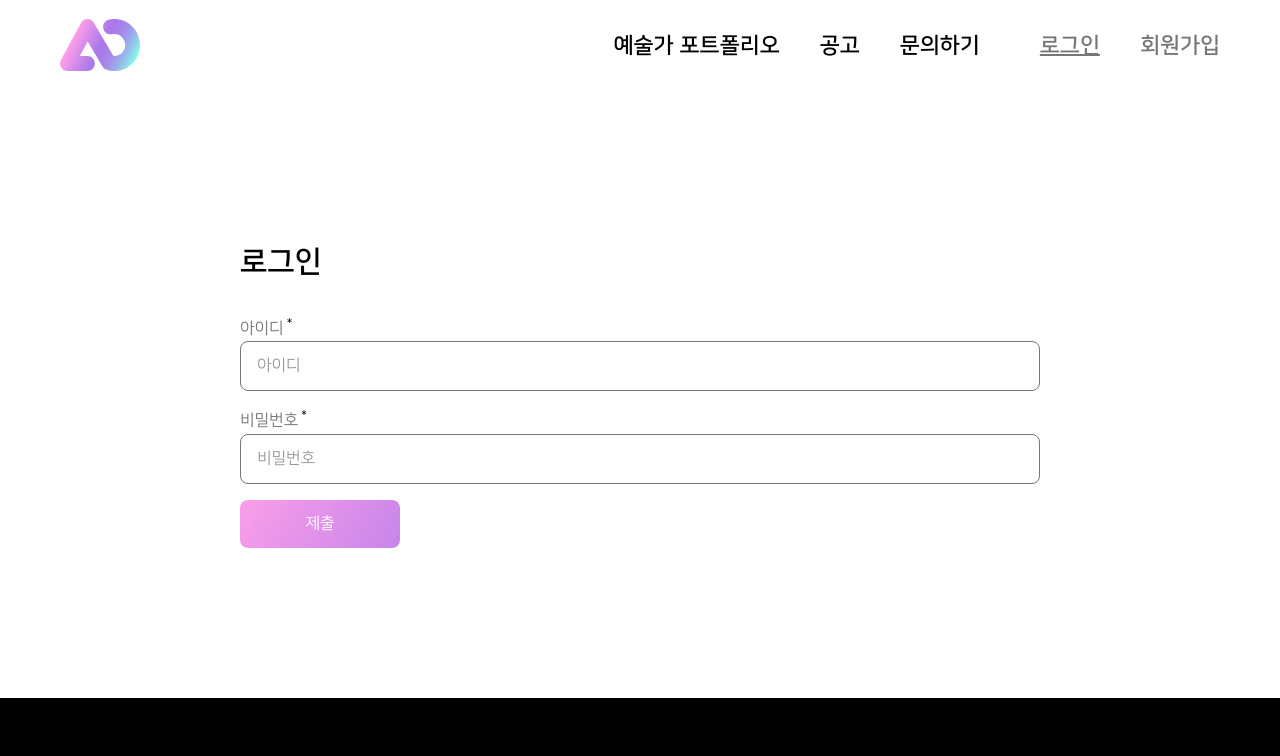
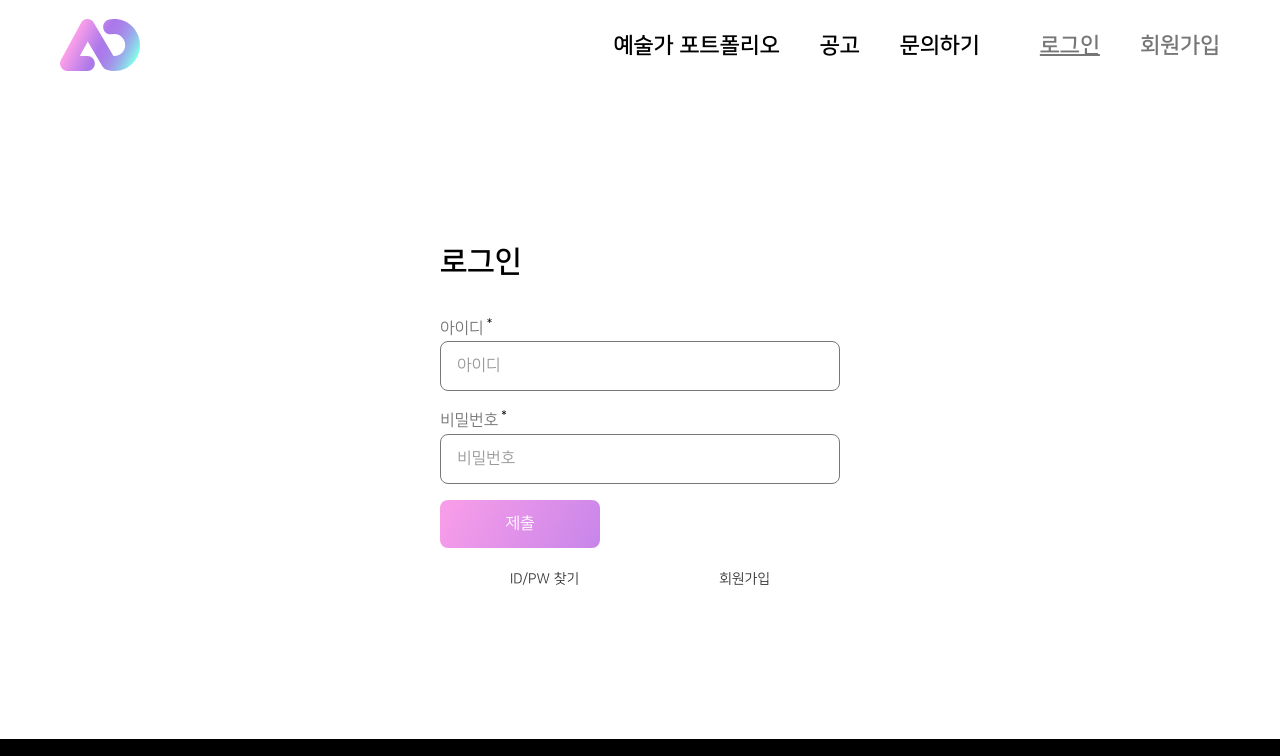
Before and after one commit to Art-SeeReal/FE_Repo, a React (Create React App) app: page /login in a window 1280 px wide. Shown: the top 756 px of the page. Built offline with nearby package versions, Linux system fonts and the light colour scheme.

Commit message:
feat : 아이디비번 찾기 및 회원가입 링크 생

```diff
--- a/src/pages/LoginPage/index.tsx
+++ b/src/pages/LoginPage/index.tsx
@@ -1,6 +1,6 @@
 import React, { useEffect, useState } from 'react';
 import styled from 'styled-components';
-import { useNavigate } from 'react-router-dom';
+import { useNavigate, Link } from 'react-router-dom';
 import { useSetRecoilState } from 'recoil';
 import { useLoginQuery } from '../../hooks/userQueries';
 import { Form, Field, IData, ErrorMessage } from '../../hooks/useFormState';
@@ -11,9 +11,25 @@ import { useDialog } from '../../hooks/useDialogState';
 import Dialog from '../../components/Dialog';
 
 const LoginPageWrapper = styled.div`
-  width: 800px;
+  width: 400px;
   margin: auto;
   padding: 150px 0;
+`;
+
+const StyledLinksWrapper = styled.div`
+  display: flex;
+  justify-content: space-around;
+  margin-top: 20px;
+`;
+
+const StyledLink = styled(Link)`
+  text-decoration: none;
+  color: #333;
+  font-size: 14px;
+
+  &:hover {
+    text-decoration: underline;
+  }
 `;
 
 const LoginPage = () => {
@@ -69,6 +85,10 @@ const LoginPage = () => {
           <Field id="userPw" name="userPw" type="password" placeholder="비밀번호" />
         </FormControl>
         <S.Button type="submit">제출</S.Button>
+        <StyledLinksWrapper>
+          <StyledLink to="/find-id-pw">ID/PW 찾기</StyledLink>
+          <StyledLink to="/signup">회원가입</StyledLink>
+        </StyledLinksWrapper>
       </Form>
     </LoginPageWrapper>
   );
```
